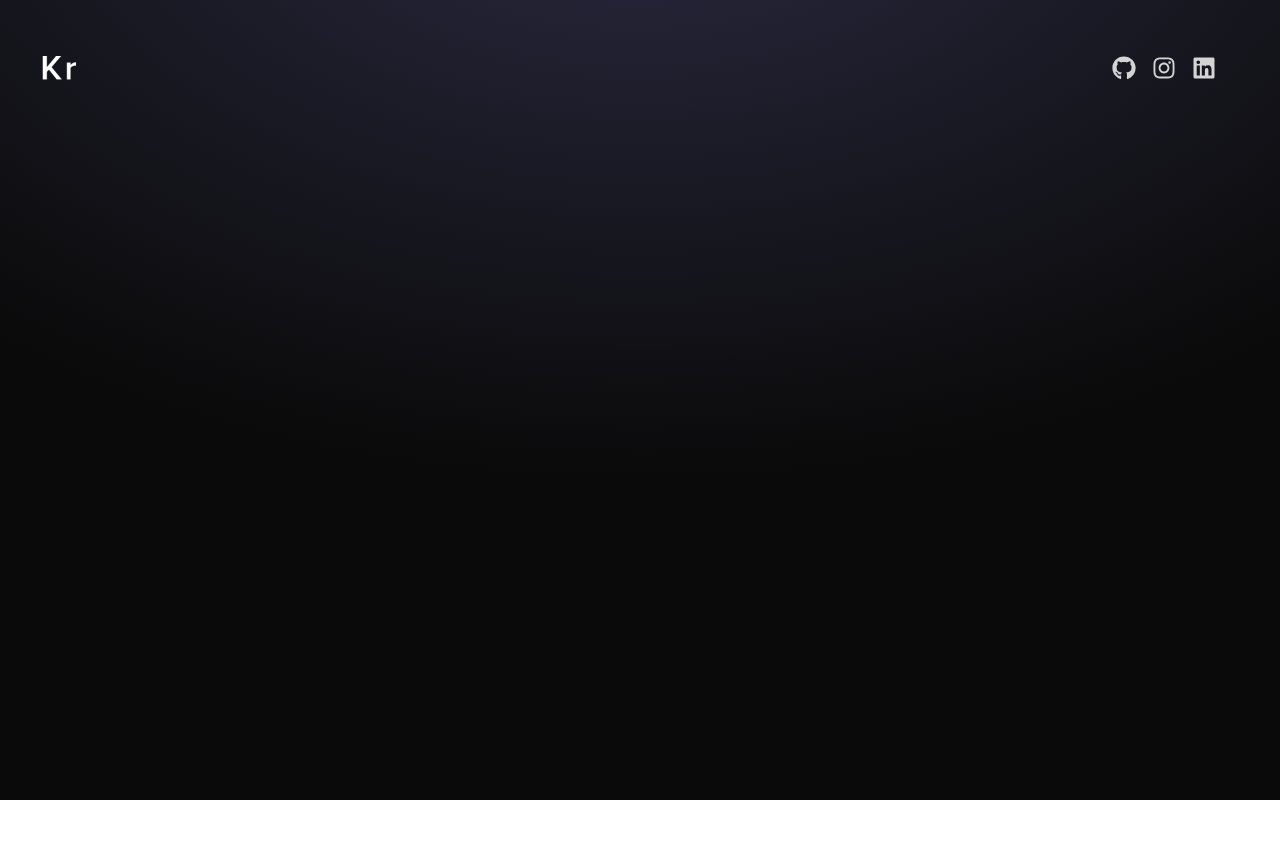
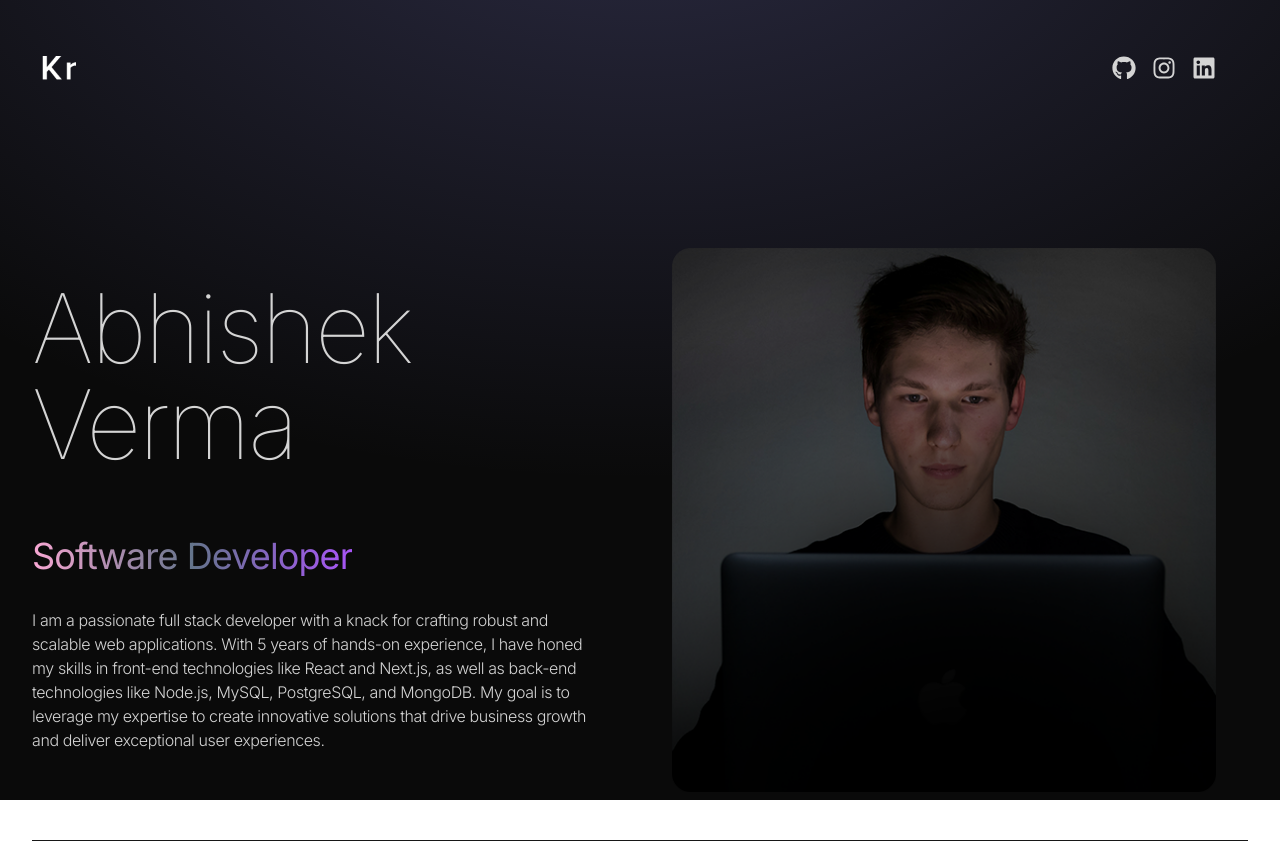
Before and after one commit to abhishek-0601/Portfolio, a React (Vite) app: page / in a window 1280 px wide. Before the commit the page ends 800 px from the top, so only its background shows below. Built offline with nearby package versions, Linux system fonts and the light colour scheme.

Commit message:
Hero completed

```diff
--- a/src/App.jsx
+++ b/src/App.jsx
@@ -1,3 +1,4 @@
+import Hero from "./components/Hero"
 import Navbar from "./components/Navbar"
 
 const App = () => {
@@ -8,6 +9,7 @@
 
       <div className=" container mx-auto px-8">
         <Navbar />
+        <Hero />
       </div>
 
     </div>
--- /dev/null
+++ b/src/components/Hero.jsx
@@ -0,0 +1,27 @@
+import { HERO_CONTENT } from "../constants"
+import profilePic from "../assets/kevinRushProfile.png";
+const Hero = () => {
+    return (
+        <div className="border-b border-neutral-900 pb-4 lg:mb-35">
+            <div className="flex flex-wrap">
+                <div className=" w-full lg:w-1/2">
+                    <div className=" flex flex-col items-center lg:items-start">
+                        <h1 className="pb-16 text-6xl font-thin tracking-tight lg:mt-16 lg:text-8xl">Abhishek Verma</h1>
+                        <span className="bg-gradient-to-r from-pink-300 via-slate-500 to-purple-500 bg-clip-text text-4xl tracking-tight text-transparent">Software Developer</span>
+                        <p className="my-2 max-w-xl py-6 font-light tracking-tight">
+                            {HERO_CONTENT}
+                        </p>
+                    </div>
+                </div>
+                <div className="w-full lg:w-1/2 lg:p-8">
+                    <div className="flex justify-center">
+                        <img src={profilePic} alt="Abhi" />
+                    </div>
+                </div>
+            </div>
+        </div>
+
+    )
+}
+
+export default Hero
```
